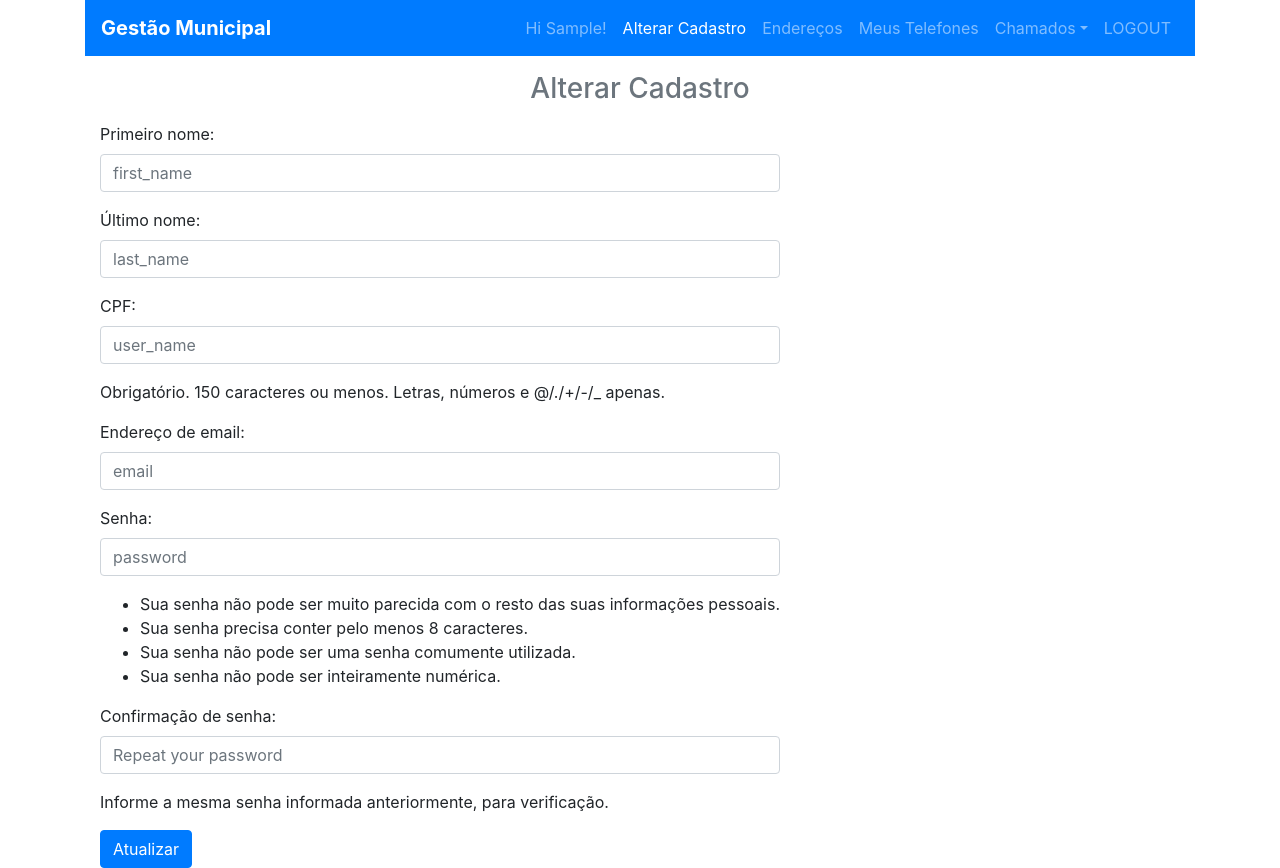
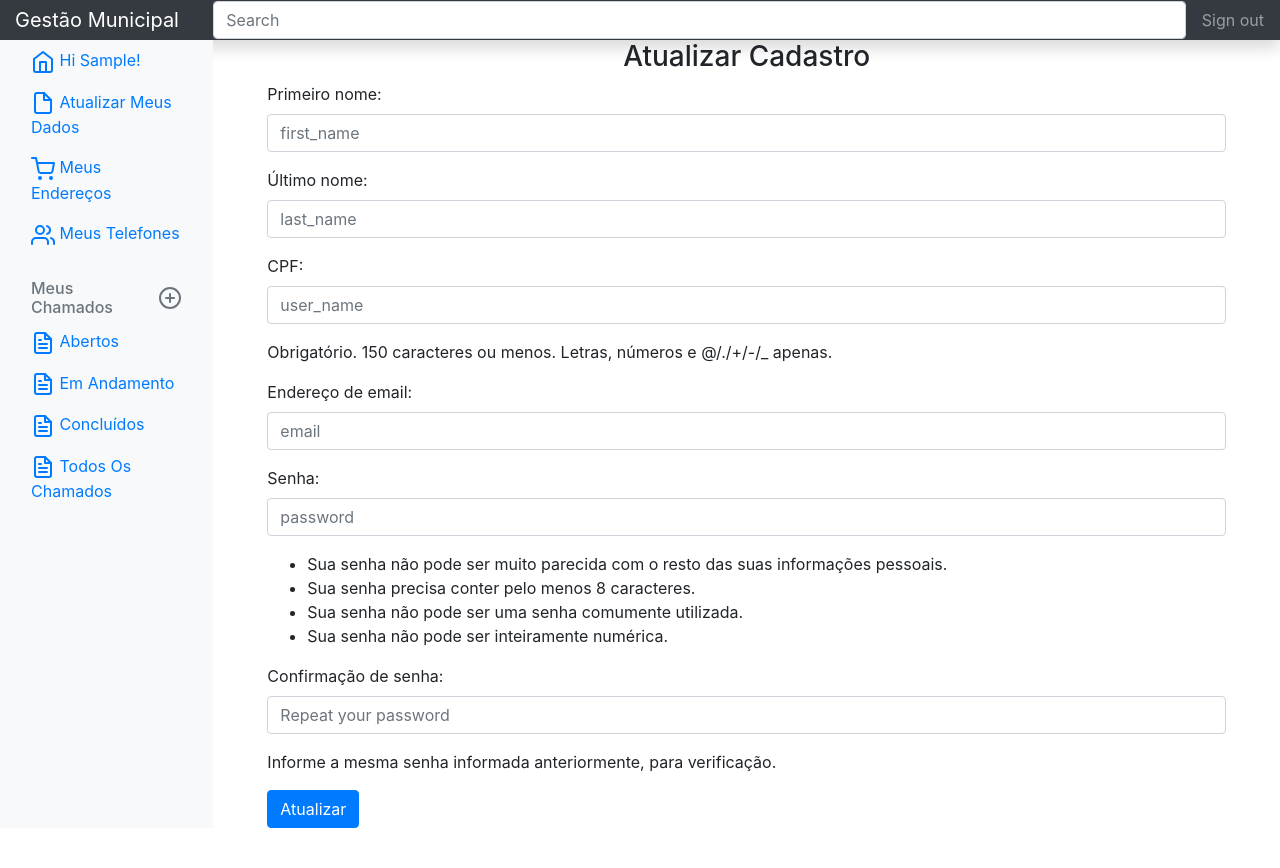
Before and after one commit to ADSVilhena/criacao-do-esqueleto-do-projeto-gestaomunicipal, a Django app: page /cadastros/add/ in a window 1280 px wide. After the commit the page ends 828 px from the top, so only its background shows below. Run offline with Django 3.2, Linux system fonts and the light colour scheme; the visitor is signed in with stand-in values (Sample User, id 1); data that the repository does not hold is empty; some libraries are stand-ins or nearby versions.

Commit message:
estilizacao cadastros.html telefone_confirm_delete

```diff
--- a/gmSite/cadastros/templates/cadastros/cadastro.html
+++ b/gmSite/cadastros/templates/cadastros/cadastro.html
@@ -1,88 +1,9 @@
-<!DOCTYPE html>
-<html lang="en">
-
-<head>
-    <meta charset="UTF-8">
-    <meta name="viewport" content="width=device-width, initial-scale=1.0">
-    <meta http-equiv="X-UA-Compatible" content="ie=edge">
-
-    <link rel="stylesheet" href="https://stackpath.bootstrapcdn.com/bootstrap/4.3.1/css/bootstrap.min.css"
-        integrity="sha384-ggOyR0iXCbMQv3Xipma34MD+dH/1fQ784/j6cY/iJTQUOhcWr7x9JvoRxT2MZw1T" crossorigin="anonymous">
-    <title>Atualizar Cadastro</title>
-</head>
-
-<body>
+{% extends 'admin/base_main.html' %}
+{% block centro %}
 <div class="container">
-        <nav class="navbar navbar-expand-lg navbar-dark bg-primary">
-
-            <a class="navbar-brand font-weight-bold" href="{% url 'testeHome' %}">Gestão Municipal</a>
-
-            <button class="navbar-toggler" type="button" data-toggle="collapse" data-target="#navbarsite">
-                <span class="navbar-toggler-icon">
-
-                </span>
-            </button>
-
-            <div class="collapse navbar-collapse" id="navbarsite">
-                {% load staticfiles %}
-                {% block title %}{% endblock %}
-                {% block content %}
-
-                {% if user.is_authenticated %}
-                <ul class="navbar-nav ml-auto">
-                    <li class="nav-item">
-                        <a class="nav-link" href="#"> Hi {{ user.first_name }}!</a>
-                    </li>
-                    <li class="nav-item">
-                        <a class="nav-link active" href="{% url 'cadastros:atualizar' user.id %}">Alterar Cadastro</a>
-                    </li>
-                    <li class="nav-item">
-                        <a class="nav-link " href="{% url 'cadastros:listar_enderecos' user.id  %}">Endereços</a>
-                    </li>
-                    <li class="nav-item">
-                        <a class="nav-link" href="{% url 'cadastros:listar_telefones' user.id %}">Meus Telefones</a>
-                    </li>
-                    <li class="nav-item dropdown">
-                        <a class="nav-link dropdown-toggle" href="#" id="dropdownChamados"
-                            data-toggle="dropdown">Chamados</a>
-
-                        <div class="dropdown-menu">
-                            <a class="dropdown-item" href="#">Abertos</a>
-                            <div class="dropdown-divider"></div>
-                            <a class="dropdown-item" href="#">Em Andamento</a>
-                            <div class="dropdown-divider"></div>
-                            <a class="dropdown-item" href="#">Concluídos</a>
-                            <div class="dropdown-divider"></div>
-                            <a class="dropdown-item" href="{% url 'chamados:listar_chamados' user.id %}">Todos os
-                                Chamados</a>
+    <div>
+        <h3 class="text-center">Atualizar Cadastro</h3>
     </div>
-                    </li>
-                    <li class="nav-item">
-                        <a class="nav-link" href="{% url 'logout' %}">LOGOUT</a>
-                    </li>
-
-                    {% else %}
-
-                    <ul class="navbar-nav ml-auto">
-                        <li class="nav-item">
-                            <a class="nav-link" href="#">You are not logged in </a>
-                        </li>
-                        <li class="nav-item">
-                            <a class="nav-link" href="{%url 'cadastros:cadastrar'%}">Cadastrar</a>
-                        </li>
-                        <li class="nav-item">
-                            <a class="nav-link" href="{%url 'login'%}">LOGIN </a>
-                        </li>
-                        {% endif %}
-                        {% endblock %}
-                    </ul>
-            </div>
-        </nav>
-        <div class="text-center mt-3 mb-3 text-secondary">
-            <h3>Alterar Cadastro</h3>
-        </div>
-        <div class="container">
-            <div class="row">
     <form method="POST">
         <div class="col">
             {% csrf_token %}
@@ -92,20 +13,6 @@
         </div>
 
     </form>
+</div>
 
-            </div>
-        </div>
-    </div>
-    <script src="https://code.jquery.com/jquery-3.3.1.slim.min.js"
-        integrity="sha384-q8i/X+965DzO0rT7abK41JStQIAqVgRVzpbzo5smXKp4YfRvH+8abtTE1Pi6jizo"
-        crossorigin="anonymous"></script>
-    <script src="https://cdnjs.cloudflare.com/ajax/libs/popper.js/1.14.7/umd/popper.min.js"
-        integrity="sha384-UO2eT0CpHqdSJQ6hJty5KVphtPhzWj9WO1clHTMGa3JDZwrnQq4sF86dIHNDz0W1"
-        crossorigin="anonymous"></script>
-    <script src="https://stackpath.bootstrapcdn.com/bootstrap/4.3.1/js/bootstrap.min.js"
-        integrity="sha384-JjSmVgyd0p3pXB1rRibZUAYoIIy6OrQ6VrjIEaFf/nJGzIxFDsf4x0xIM+B07jRM"
-        crossorigin="anonymous"></script>
-
-</body>
-
-</html>
+{% endblock%}
--- a/gmSite/cadastros/templates/cadastros/telefones_list.html
+++ b/gmSite/cadastros/templates/cadastros/telefones_list.html
@@ -17,7 +17,7 @@
             <td>{{telefone.numero}}</td>
             <td>{{telefone.idTipoTelefone.descricao}}</td>
             <td>
-                <a href="{% url 'cadastros:telefone_deletar' telefone.id %}">Deletar</a>
+                <a class="btn btn-danger" href="{% url 'cadastros:telefone_deletar' telefone.id %}">Deletar</a>
             </td>
         </tr>
     </tbody>
--- a/gmSite/templates/admin/base_main.html
+++ b/gmSite/templates/admin/base_main.html
@@ -101,7 +101,7 @@
                         {% else %}
 
                         <li class="nav-item">
-                            <a class="nav-link" href="#">
+                            <a class="nav-link" href="{%url 'login'%}">
                                 <span data-feather="home"></span>
                                 You are not logged in
                             </a>
```
Also changed, not shown: gmSite/cadastros/templates/cadastros/telefone_confirm_delete.html (+12 -4 lines). Lines whose indentation alone changed are shown as unchanged.
